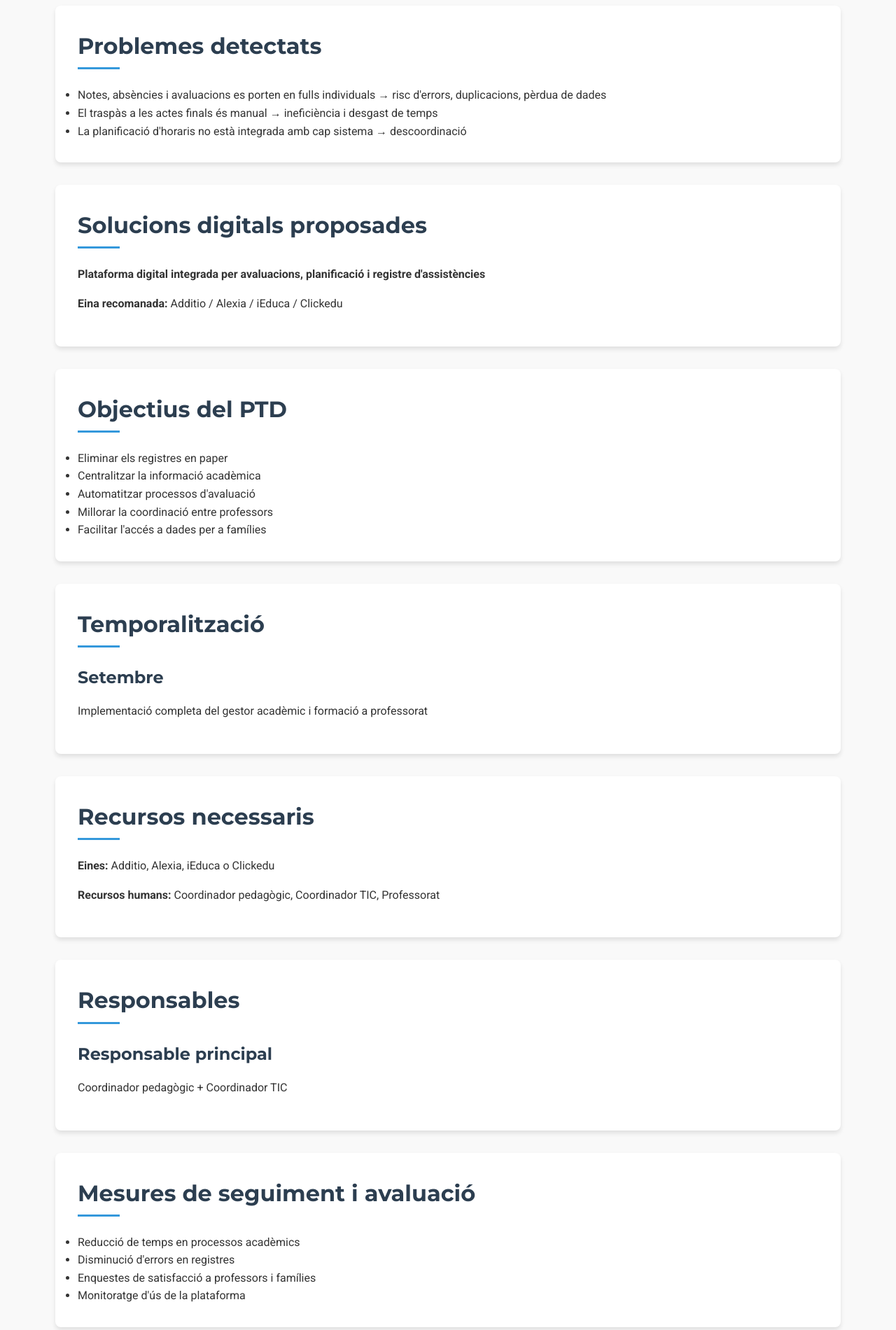
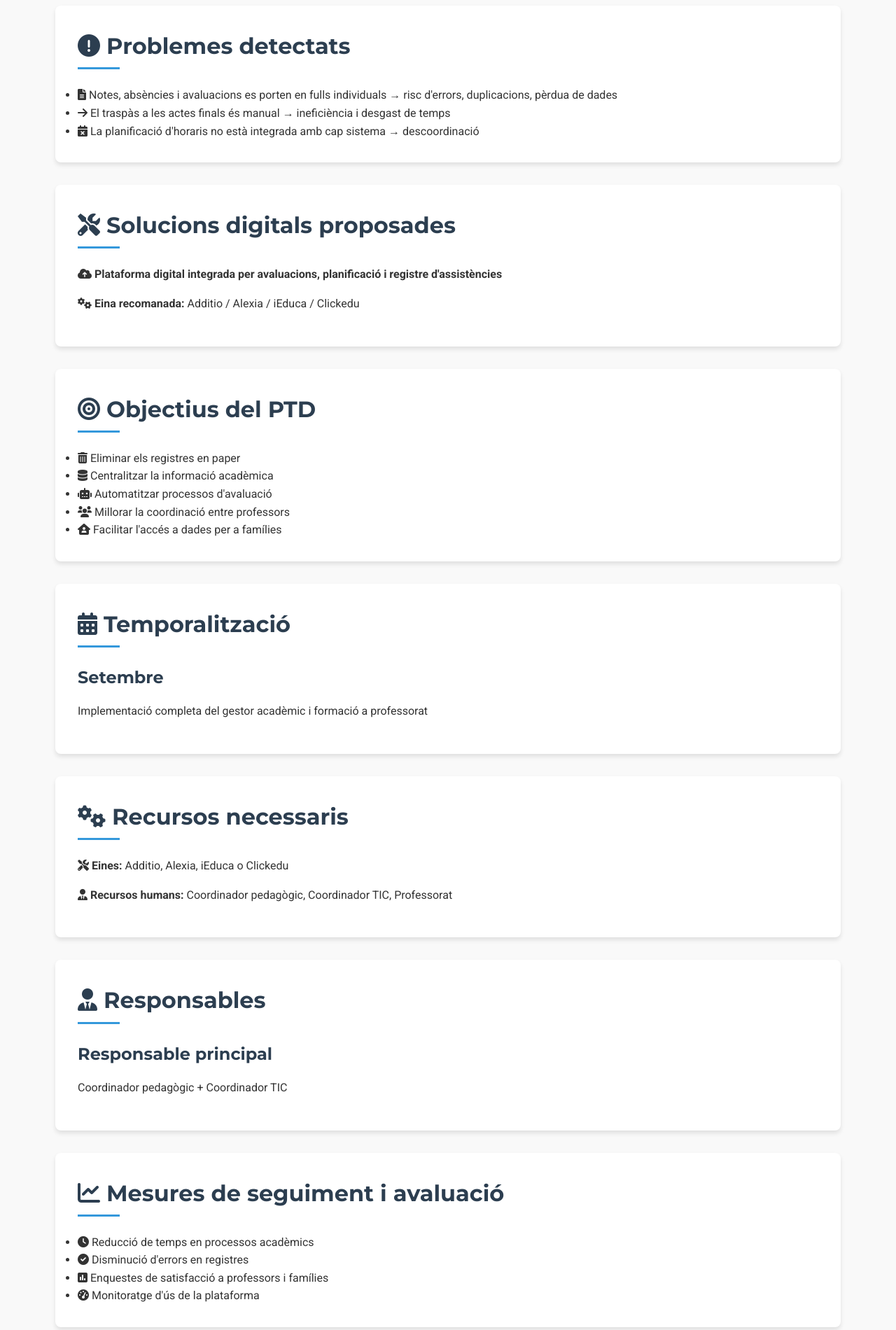
Before and after one commit to MarcosYelamos/1665_RA6_AE12__SergiNebot_MarcosYelamos_PauMiro_ChristianCobano, a plain HTML site: page views/4.html in a window 1280 px wide. Shown: the part 360-2260 px from the top of the page at 70% size. Drawn offline with Linux system fonts and the light colour scheme.

Commit message:
iconos añadidos en tods las paginas

```diff
--- a/views/4.html
+++ b/views/4.html
@@ -9,6 +9,7 @@
     <link rel="preconnect" href="https://fonts.googleapis.com">
     <link rel="preconnect" href="https://fonts.gstatic.com" crossorigin>
     <link href="https://fonts.googleapis.com/css2?family=Roboto:wght@300;400;500;700&family=Montserrat:wght@400;600;700&display=swap" rel="stylesheet">
+    <link rel="stylesheet" href="https://cdnjs.cloudflare.com/ajax/libs/font-awesome/6.0.0-beta3/css/all.min.css"> <!-- Añadido Font Awesome -->
 </head>
 <body>
     <header class="main-header">
@@ -39,33 +40,33 @@
         <div class="container">
             <section class="section">
                 <div class="card">
-                    <h2>Problemes detectats</h2>
+                    <h2><i class="fas fa-exclamation-circle"></i> Problemes detectats</h2> <!-- Icono de advertencia -->
                     <ul class="problem-list">
-                        <li>Notes, absències i avaluacions es porten en fulls individuals → risc d'errors, duplicacions, pèrdua de dades</li>
-                        <li>El traspàs a les actes finals és manual → ineficiència i desgast de temps</li>
-                        <li>La planificació d'horaris no està integrada amb cap sistema → descoordinació</li>
+                        <li><i class="fas fa-file-alt"></i> Notes, absències i avaluacions es porten en fulls individuals → risc d'errors, duplicacions, pèrdua de dades</li> <!-- Icono de archivo -->
+                        <li><i class="fas fa-arrow-right"></i> El traspàs a les actes finals és manual → ineficiència i desgast de temps</li> <!-- Icono de flecha -->
+                        <li><i class="fas fa-calendar-times"></i> La planificació d'horaris no està integrada amb cap sistema → descoordinació</li> <!-- Icono de calendario con cruz -->
                     </ul>
                 </div>
 
                 <div class="card">
-                    <h2>Solucions digitals proposades</h2>
-                    <p><strong>Plataforma digital integrada per avaluacions, planificació i registre d'assistències</strong></p>
-                    <p><strong>Eina recomanada:</strong> Additio / Alexia / iEduca / Clickedu</p>
+                    <h2><i class="fas fa-tools"></i> Solucions digitals proposades</h2> <!-- Icono de herramientas -->
+                    <p><strong><i class="fas fa-cloud-upload-alt"></i> Plataforma digital integrada per avaluacions, planificació i registre d'assistències</strong></p>
+                    <p><strong><i class="fas fa-cogs"></i> Eina recomanada:</strong> Additio / Alexia / iEduca / Clickedu</p>
                 </div>
 
                 <div class="card">
-                    <h2>Objectius del PTD</h2>
+                    <h2><i class="fas fa-bullseye"></i> Objectius del PTD</h2> <!-- Icono de objetivo -->
                     <ul class="objective-list">
-                        <li>Eliminar els registres en paper</li>
-                        <li>Centralitzar la informació acadèmica</li>
-                        <li>Automatitzar processos d'avaluació</li>
-                        <li>Millorar la coordinació entre professors</li>
-                        <li>Facilitar l'accés a dades per a famílies</li>
+                        <li><i class="fas fa-trash-alt"></i> Eliminar els registres en paper</li> <!-- Icono de papel eliminado -->
+                        <li><i class="fas fa-database"></i> Centralitzar la informació acadèmica</li> <!-- Icono de base de datos -->
+                        <li><i class="fas fa-robot"></i> Automatitzar processos d'avaluació</li> <!-- Icono de robot -->
+                        <li><i class="fas fa-users"></i> Millorar la coordinació entre professors</li> <!-- Icono de usuarios -->
+                        <li><i class="fas fa-house-user"></i> Facilitar l'accés a dades per a famílies</li> <!-- Icono de hogar -->
                     </ul>
                 </div>
 
                 <div class="card">
-                    <h2>Temporalització</h2>
+                    <h2><i class="fas fa-calendar-alt"></i> Temporalització</h2> <!-- Icono de calendario -->
                     <div class="timeline">
                         <div class="timeline-item">
                             <h3>Setembre</h3>
@@ -75,13 +76,13 @@
                 </div>
 
                 <div class="card">
-                    <h2>Recursos necessaris</h2>
-                    <p><strong>Eines:</strong> Additio, Alexia, iEduca o Clickedu</p>
-                    <p><strong>Recursos humans:</strong> Coordinador pedagògic, Coordinador TIC, Professorat</p>
+                    <h2><i class="fas fa-cogs"></i> Recursos necessaris</h2> <!-- Icono de recursos -->
+                    <p><strong><i class="fas fa-tools"></i> Eines:</strong> Additio, Alexia, iEduca o Clickedu</p>
+                    <p><strong><i class="fas fa-user-tie"></i> Recursos humans:</strong> Coordinador pedagògic, Coordinador TIC, Professorat</p>
                 </div>
 
                 <div class="card">
-                    <h2>Responsables</h2>
+                    <h2><i class="fas fa-user-tie"></i> Responsables</h2> <!-- Icono de responsable -->
                     <div class="responsible-card">
                         <h3>Responsable principal</h3>
                         <p>Coordinador pedagògic + Coordinador TIC</p>
@@ -89,12 +90,12 @@
                 </div>
 
                 <div class="card">
-                    <h2>Mesures de seguiment i avaluació</h2>
+                    <h2><i class="fas fa-chart-line"></i> Mesures de seguiment i avaluació</h2> <!-- Icono de gráfico -->
                     <ul class="evaluation-list">
-                        <li>Reducció de temps en processos acadèmics</li>
-                        <li>Disminució d'errors en registres</li>
-                        <li>Enquestes de satisfacció a professors i famílies</li>
-                        <li>Monitoratge d'ús de la plataforma</li>
+                        <li><i class="fas fa-clock"></i> Reducció de temps en processos acadèmics</li> <!-- Icono de reloj -->
+                        <li><i class="fas fa-check-circle"></i> Disminució d'errors en registres</li> <!-- Icono de verificación -->
+                        <li><i class="fas fa-poll"></i> Enquestes de satisfacció a professors i famílies</li> <!-- Icono de encuesta -->
+                        <li><i class="fas fa-tachometer-alt"></i> Monitoratge d'ús de la plataforma</li> <!-- Icono de medidor de velocidad -->
                     </ul>
                 </div>
             </section>
```
Also changed, not shown: views/2.html (+23 -22 lines), views/3.html (+23 -22 lines).
